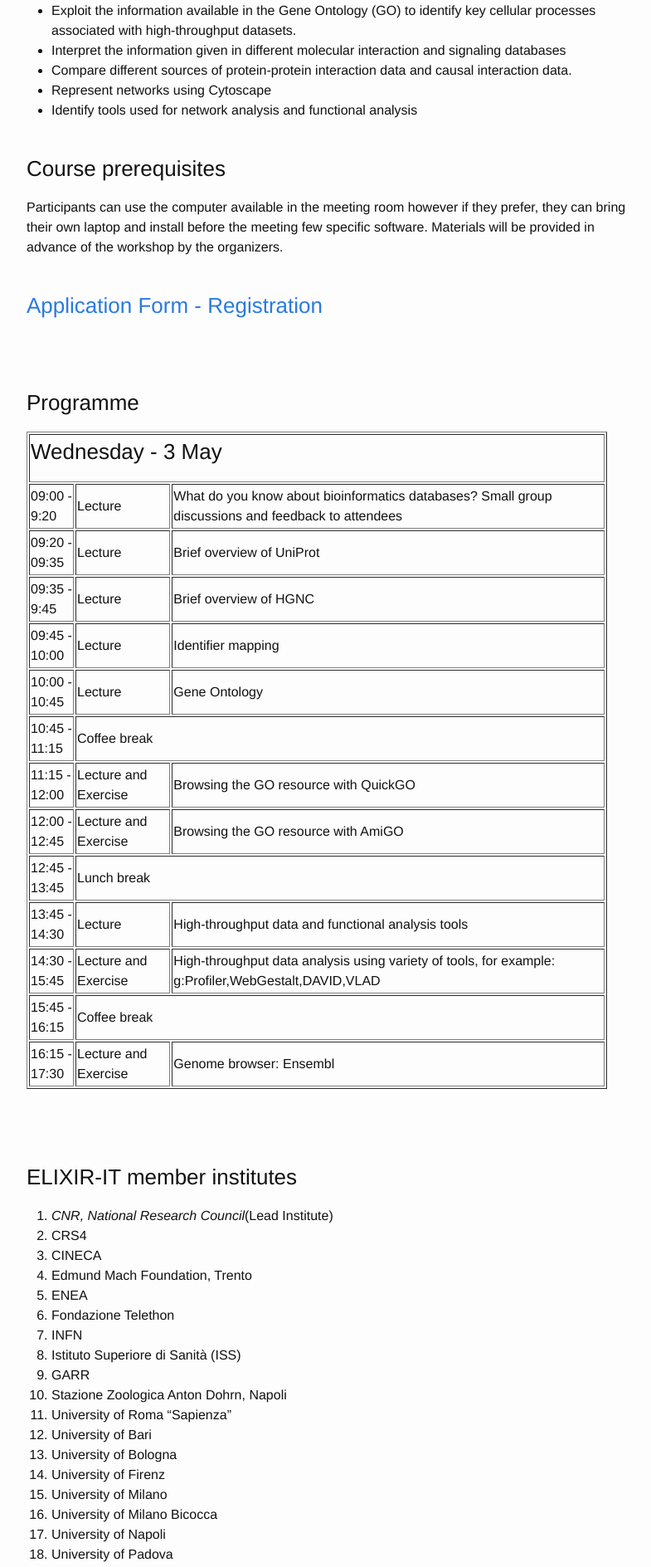
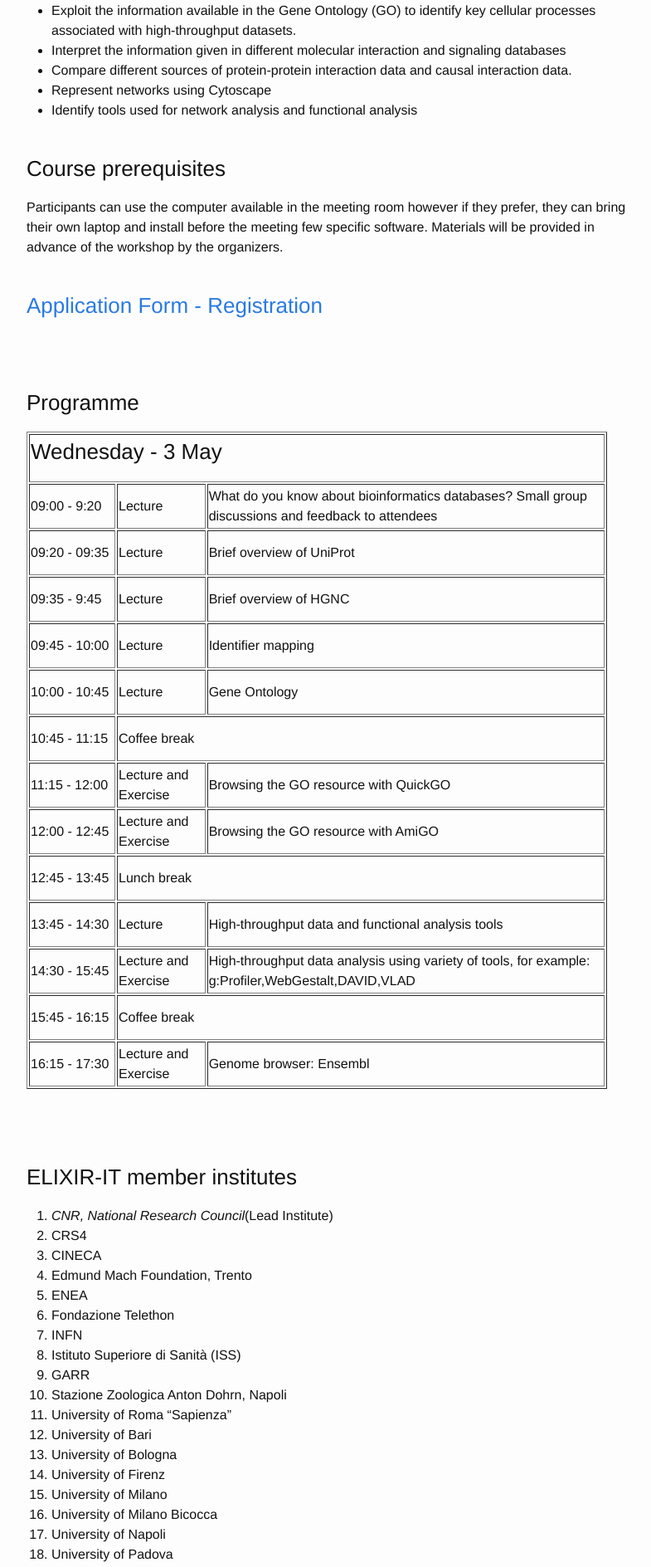
Before and after one commit to ELIXIR-IIB-training/website, a Jekyll site: the page built from _posts/2023-05-03-Gene_Ontology_TorVergata.md, in a window 1280 px wide. Shown: the part 2656-4544 px from the top of the page at 83% size, without its empty margins (238-1023 px from the left). Built offline with Jekyll 4.4.1, drawn with Linux system fonts in a browser that asks for light colours.

Commit message:
Update 2023-05-03-Gene_Ontology_TorVergata.md

```diff
--- a/_posts/2023-05-03-Gene_Ontology_TorVergata.md
+++ b/_posts/2023-05-03-Gene_Ontology_TorVergata.md
@@ -119,64 +119,64 @@ Participants can use the computer available in the meeting room however if they
     <td colspan="4"><h3>Wednesday - 3 May</h3></td>
   </tr>
   <tr>
-    <td height="50" width="50">09:00 - 9:20</td>
+    <td height="50" width="100">09:00 - 9:20</td>
     <td height="50">Lecture</td>
     <td height="50">What do you know about bioinformatics databases? Small group discussions and feedback to attendees</td>
   </tr>
   <tr>
-    <td height="50">09:20 - 09:35</td>
+    <td height="50" width="100">09:20 - 09:35</td>
     <td height="50">Lecture</td>
     <td height="50">Brief overview of UniProt</td>
   </tr>
   <tr>
-    <td height="50">09:35 - 9:45</td>
+    <td height="50" width="100">09:35 - 9:45</td>
     <td height="50">Lecture</td>
     <td height="50">Brief overview of HGNC</td>
   </tr>
   <tr>
-    <td height="50">09:45 - 10:00</td>
+    <td height="50" width="100">09:45 - 10:00</td>
     <td height="50">Lecture</td>
     <td height="50">Identifier mapping</td>
   </tr>
   <tr>
-    <td height="50">10:00 - 10:45</td>
+    <td height="50" width="100">10:00 - 10:45</td>
     <td height="50">Lecture</td>
     <td height="50">Gene Ontology</td>
   </tr>
   <tr>
-    <td height="50">10:45 - 11:15</td>
+    <td height="50" width="100">10:45 - 11:15</td>
     <td colspan="3" height="50">Coffee break</td>
   </tr>
   <tr>
-    <td height="50">11:15 - 12:00</td>
+    <td height="50" width="100">11:15 - 12:00</td>
     <td height="50">Lecture and Exercise</td>
     <td height="50">Browsing the GO resource with QuickGO</td>
   </tr>
   <tr>
-    <td height="50">12:00 - 12:45</td>
+    <td height="50" width="100">12:00 - 12:45</td>
     <td height="50">Lecture and Exercise</td>
     <td height="50">Browsing the GO resource with AmiGO</td>
   </tr>
   <tr>
-    <td height="50">12:45 - 13:45</td>
+    <td height="50" width="100">12:45 - 13:45</td>
     <td colspan="3" height="50">Lunch break</td>
   </tr>
   <tr>
-    <td height="50">13:45 - 14:30</td>
+    <td height="50" width="100">13:45 - 14:30</td>
     <td height="50">Lecture</td>
     <td height="50">High-throughput data and functional analysis tools</td>
   </tr>
   <tr>
-    <td height="50">14:30 - 15:45</td>
+    <td height="50" width="100">14:30 - 15:45</td>
     <td height="50">Lecture and Exercise</td>
     <td height="50">High-throughput data analysis using variety of tools, for example: g:Profiler,WebGestalt,DAVID,VLAD</td>
   </tr>
   <tr>
-    <td height="50">15:45 - 16:15</td>
+    <td height="50" width="100">15:45 - 16:15</td>
     <td colspan="3" height="50">Coffee break</td>
   </tr>
   <tr>
-    <td height="50">16:15 - 17:30</td>
+    <td height="50" width="100">16:15 - 17:30</td>
     <td height="50">Lecture and Exercise </td>
     <td height="50">Genome browser: Ensembl</td>
   </tr>
```
